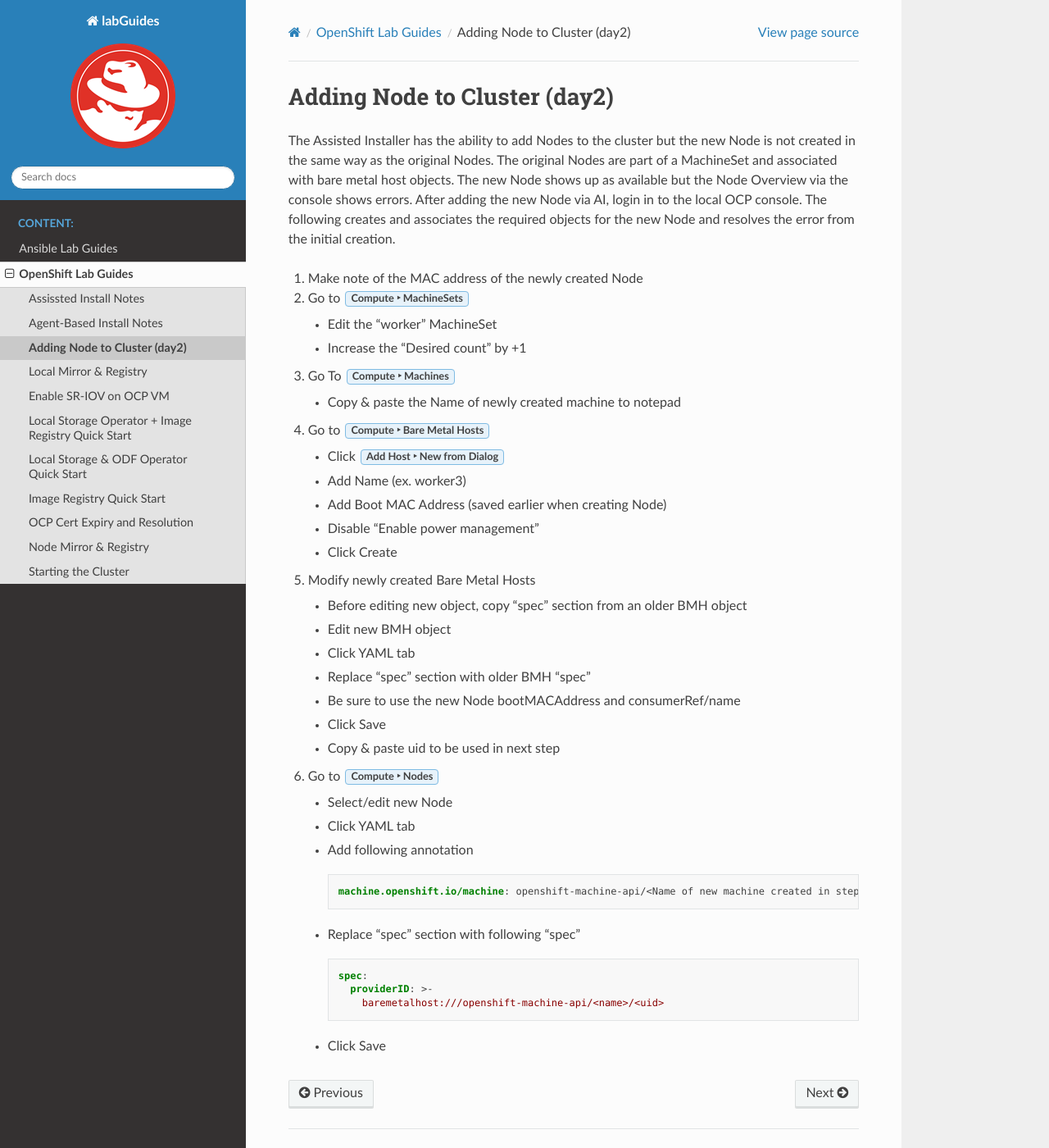
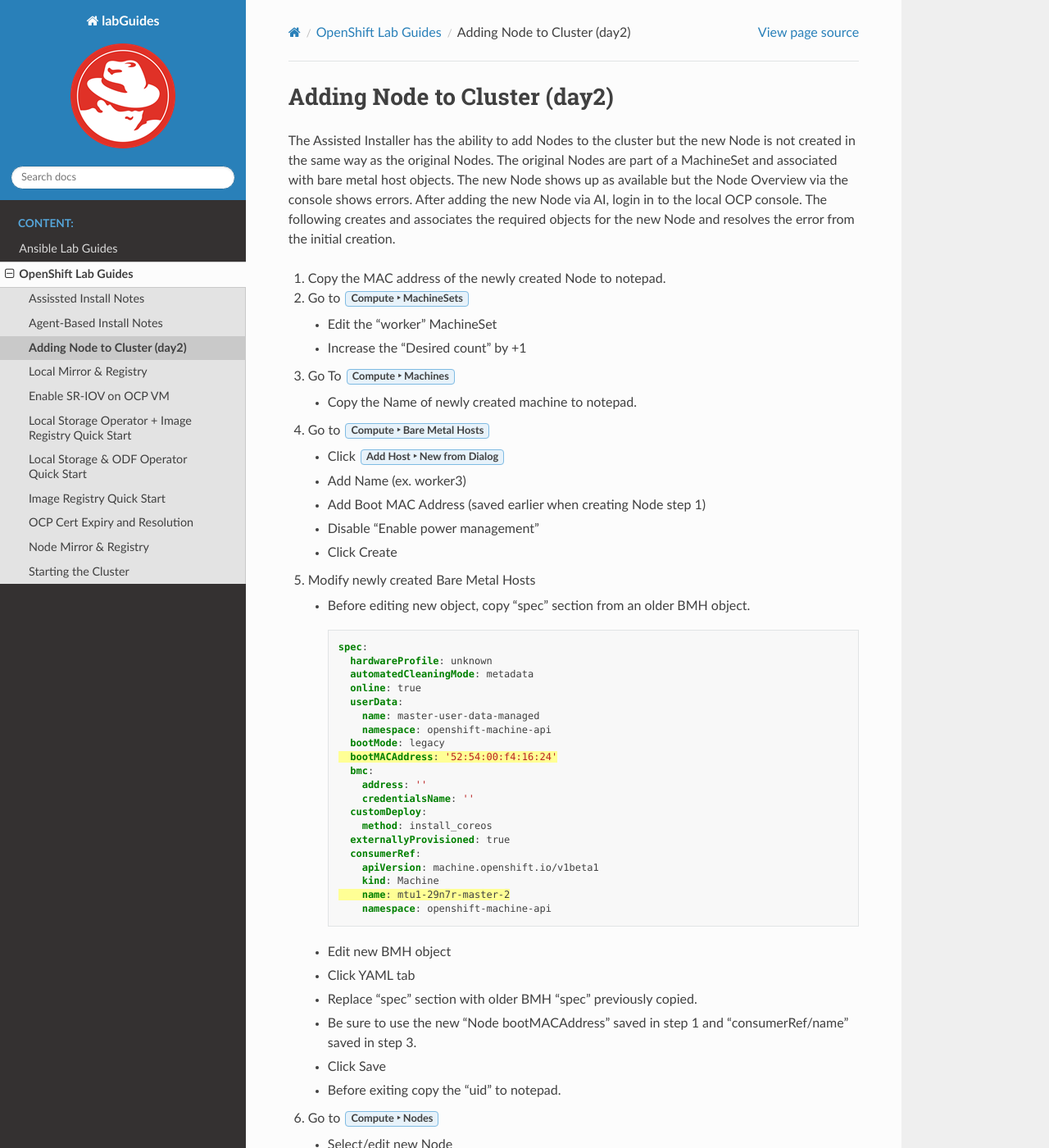
Before and after one commit to vtog/labGuides, a Sphinx documentation site: the page built from source/ocp/adding-node-day2.rst, in a window 1280 px wide and 1400 px high. Shown: the whole window at 82% size. Built offline with Sphinx 7.4.7 and the Read the Docs theme 2.0.0, drawn with Linux system fonts in a browser that asks for light colours; pages that are not in the unit, such as notebooks, are missing from menus; some of the changed text lies outside the part shown.

Commit message:
adding node cleanup

```diff
--- a/source/ocp/adding-node-day2.rst
+++ b/source/ocp/adding-node-day2.rst
@@ -9,7 +9,7 @@
 following creates and associates the required objects for the new Node and
 resolves the error from the initial creation.
 
-#. Make note of the MAC address of the newly created Node
+#. Copy the MAC address of the newly created Node to notepad.
 
 #. Go to :menuselection:`Compute --> MachineSets`
 
@@ -18,25 +18,51 @@
 
 #. Go To :menuselection:`Compute --> Machines`
 
-   - Copy & paste the Name of newly created machine to notepad
+   - Copy the Name of newly created machine to notepad.
 
 #. Go to :menuselection:`Compute --> Bare Metal Hosts`
 
    - Click :menuselection:`Add Host --> New from Dialog`
    - Add Name (ex. worker3)
-   - Add Boot MAC Address (saved earlier when creating Node)
+   - Add Boot MAC Address (saved earlier when creating Node step 1)
    - Disable "Enable power management"
    - Click Create
 
 #. Modify newly created Bare Metal Hosts
 
-   - Before editing new object, copy "spec" section from an older BMH object
+   - Before editing new object, copy "spec" section from an older BMH object.
+
+     .. code-block:: yaml
+        :emphasize-lines: 9, 19
+
+        spec:
+          hardwareProfile: unknown
+          automatedCleaningMode: metadata
+          online: true
+          userData:
+            name: master-user-data-managed
+            namespace: openshift-machine-api
+          bootMode: legacy
+          bootMACAddress: '52:54:00:f4:16:24'
+          bmc:
+            address: ''
+            credentialsName: ''
+          customDeploy:
+            method: install_coreos
+          externallyProvisioned: true
+          consumerRef:
+            apiVersion: machine.openshift.io/v1beta1
+            kind: Machine
+            name: mtu1-29n7r-master-2
+            namespace: openshift-machine-api
+
    - Edit new BMH object
    - Click YAML tab
-   - Replace "spec" section with older BMH "spec"
-   - Be sure to use the new Node bootMACAddress and consumerRef/name
+   - Replace "spec" section with older BMH "spec" previously copied.
+   - Be sure to use the new "Node bootMACAddress" saved in step 1 and
+     "consumerRef/name" saved in step 3.
    - Click Save
-   - Copy & paste uid to be used in next step
+   - Before exiting copy the "uid" to notepad.
 
 #. Go to :menuselection:`Compute --> Nodes`
 
@@ -46,7 +72,7 @@
 
      .. code-block:: yaml
 
-        machine.openshift.io/machine: openshift-machine-api/<Name of new machine created in step2>
+        machine.openshift.io/machine: openshift-machine-api/<new machine name created in step 3>
 
    - Replace "spec" section with following "spec"
 
@@ -54,6 +80,6 @@
 
         spec:
           providerID: >-
-            baremetalhost:///openshift-machine-api/<name>/<uid>
+            baremetalhost:///openshift-machine-api/<node_name>/<uid>
 
    - Click Save
```
